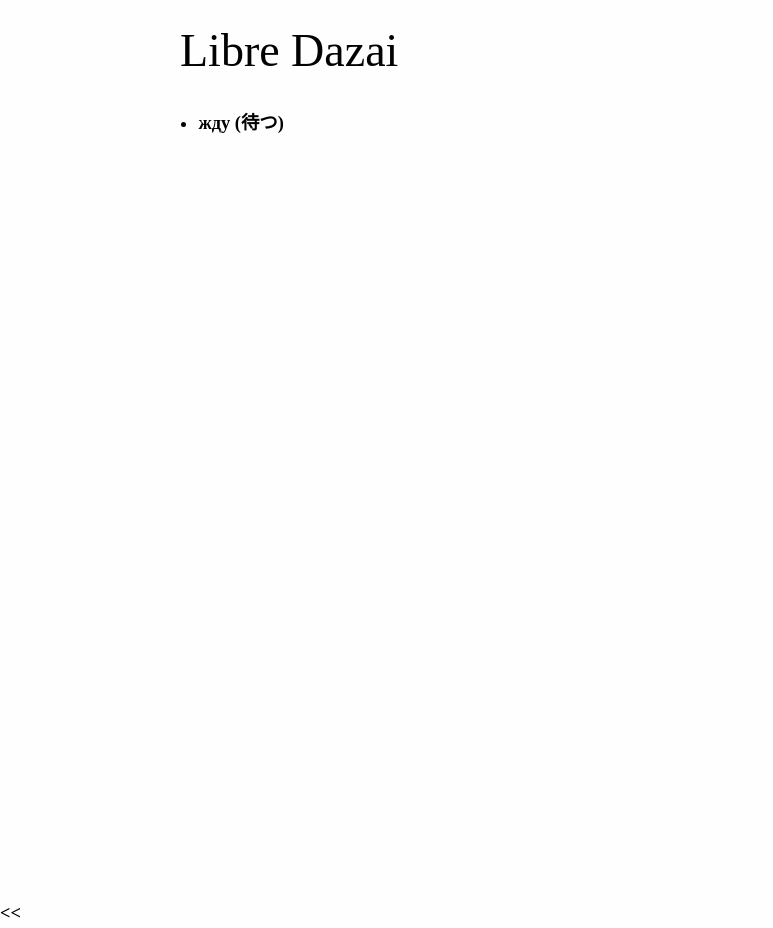
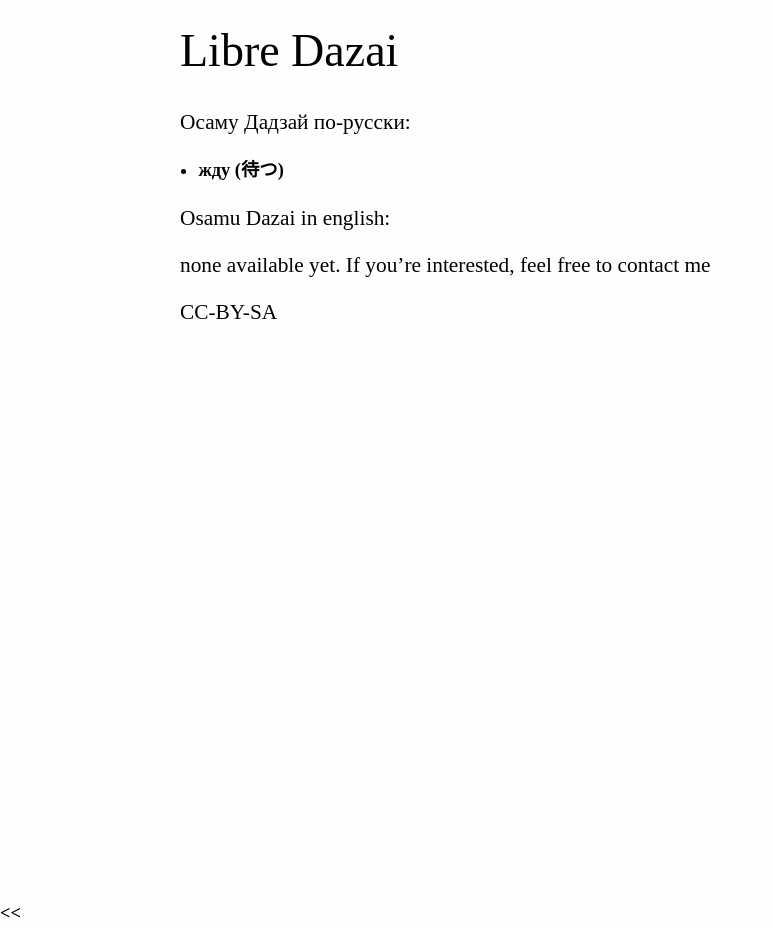
Before and after one commit to caryoscelus/libre-dazai, a Jekyll site: the page built from index.md, in a window 1280 px wide. Shown: the whole page, without its empty margins (0-773 px from the left). Built offline with Jekyll 4.4.1, drawn with Linux system fonts in a browser that asks for light colours.

Commit message:
some info

```diff
--- a/index.md
+++ b/index.md
@@ -2,4 +2,12 @@
 title: Libre Dazai
 ---
 
+Осаму Дадзай по-русски:
+
 - [жду (待つ)](text/matsu-ru.html)
+
+Osamu Dazai in english:
+
+none available yet. If you're interested, feel free to contact me
+
+CC-BY-SA
```
